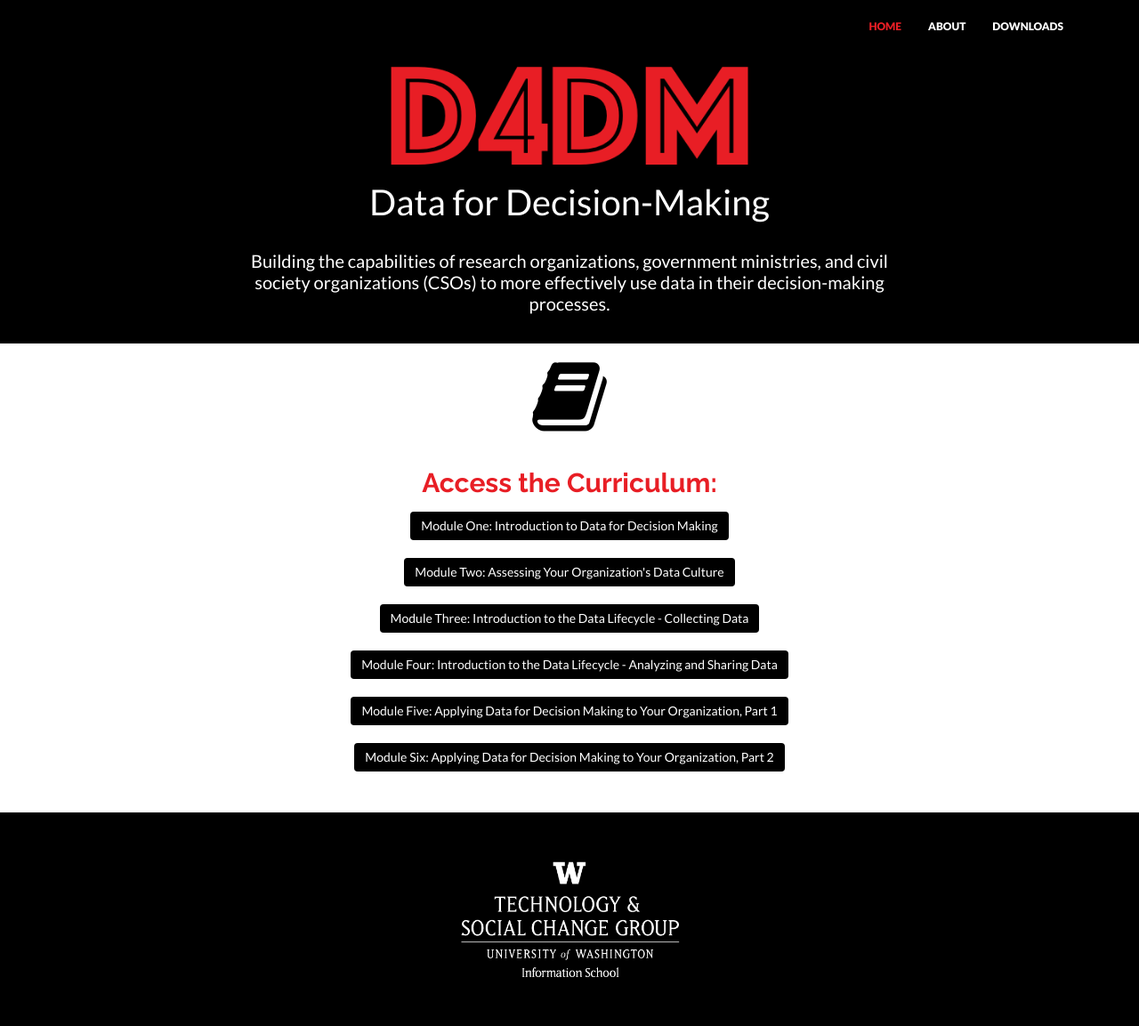
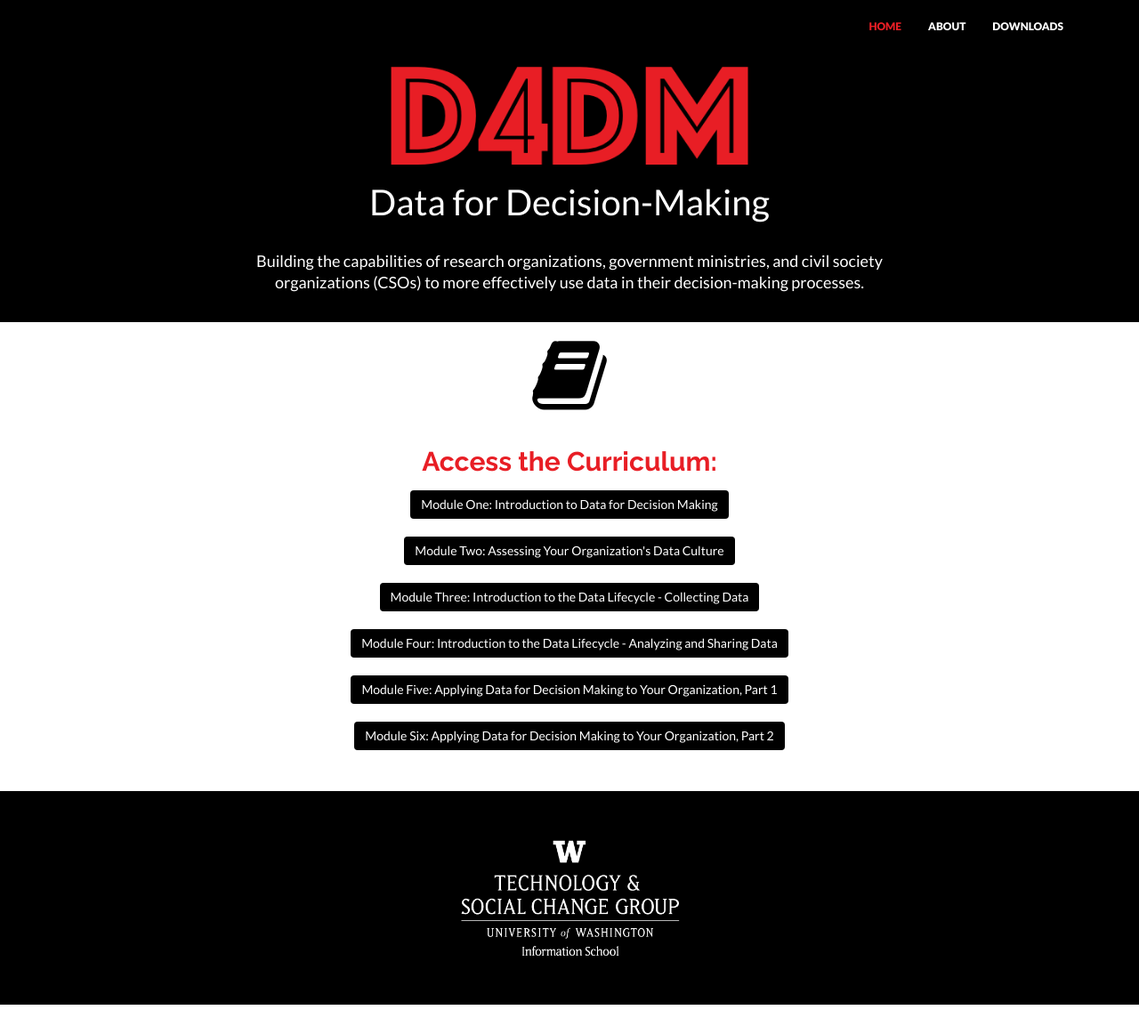
Before and after one commit to tascha/D4DM, a Jekyll site: the page built from index.html, in a window 1280 px wide and 1153 px high. Shown: the whole window at 89% size. Built offline with Jekyll 4.4.1, drawn with Linux system fonts in a browser that asks for light colours; nearby versions of some CDN libraries.

Commit message:
font size

```diff
--- a/_includes/header.html
+++ b/_includes/header.html
@@ -5,7 +5,7 @@
             <div class="col-md-8 himg">
                 <img src="{{ "/assets/img/d4dmlogo.png" | prepend: site.baseurl }}" style="PADDING-BOTTOM: 5px; PADDING-TOP: 5px; height: 120px" class="img-responsive">
                 <div class="clear"><p style="font-size:40px; color:white; PADDING-BOTTOM: 15px; PADDING-TOP: 15px">Data for Decision-Making</p>
-                <p style="font-size:20px; color:white; PADDING-BOTTOM: 10px; PADDING-TOP: 15px">Building the capabilities of research organizations, government ministries, and civil society organizations (CSOs) to more effectively use data in their decision-making processes. </p>
+                <p style="font-size:18px; color:white; PADDING-BOTTOM: 10px; PADDING-TOP: 15px">Building the capabilities of research organizations, government ministries, and civil society organizations (CSOs) to more effectively use data in their decision-making processes. </p>
         </div>
             <div class="col-md-2"></div>
             </div>
```
